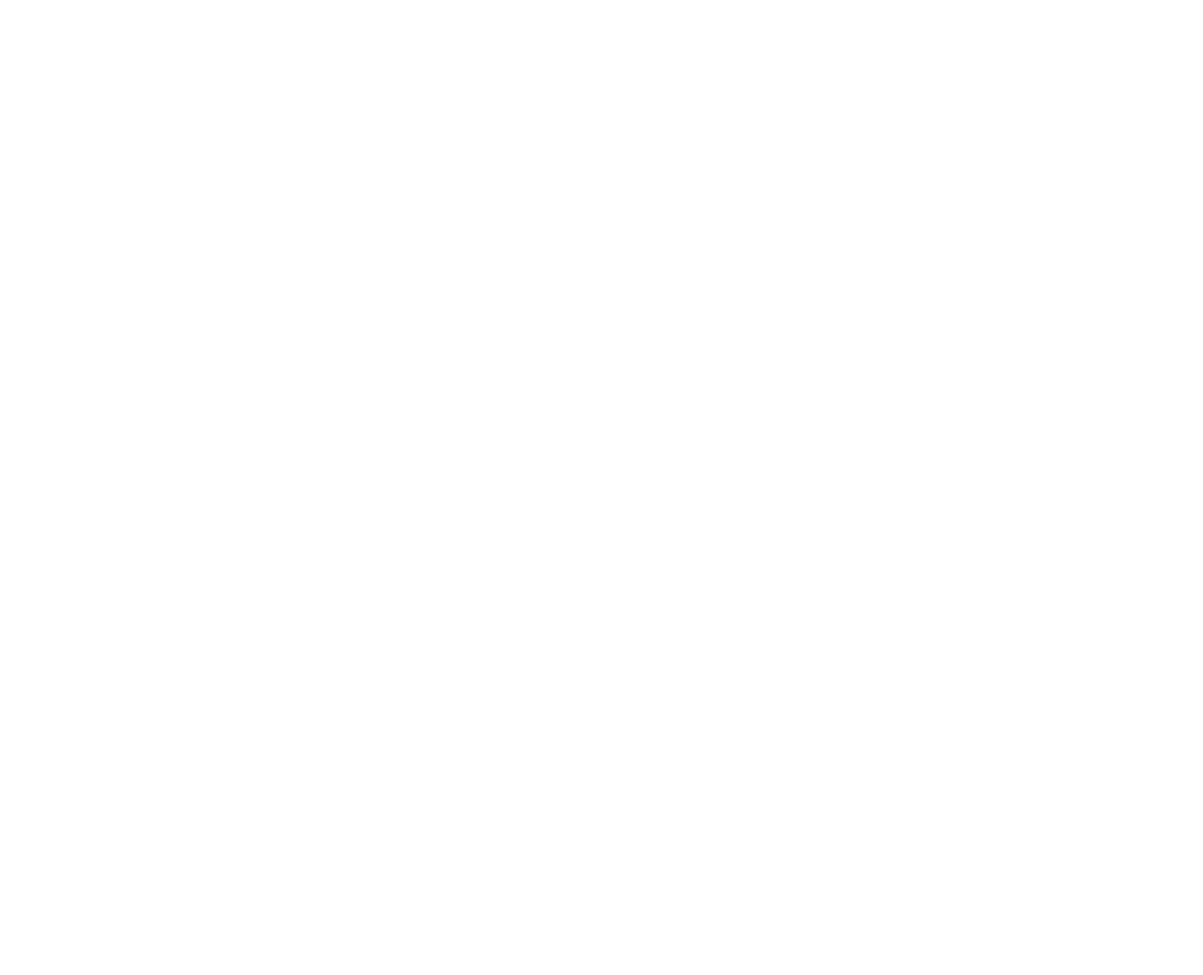
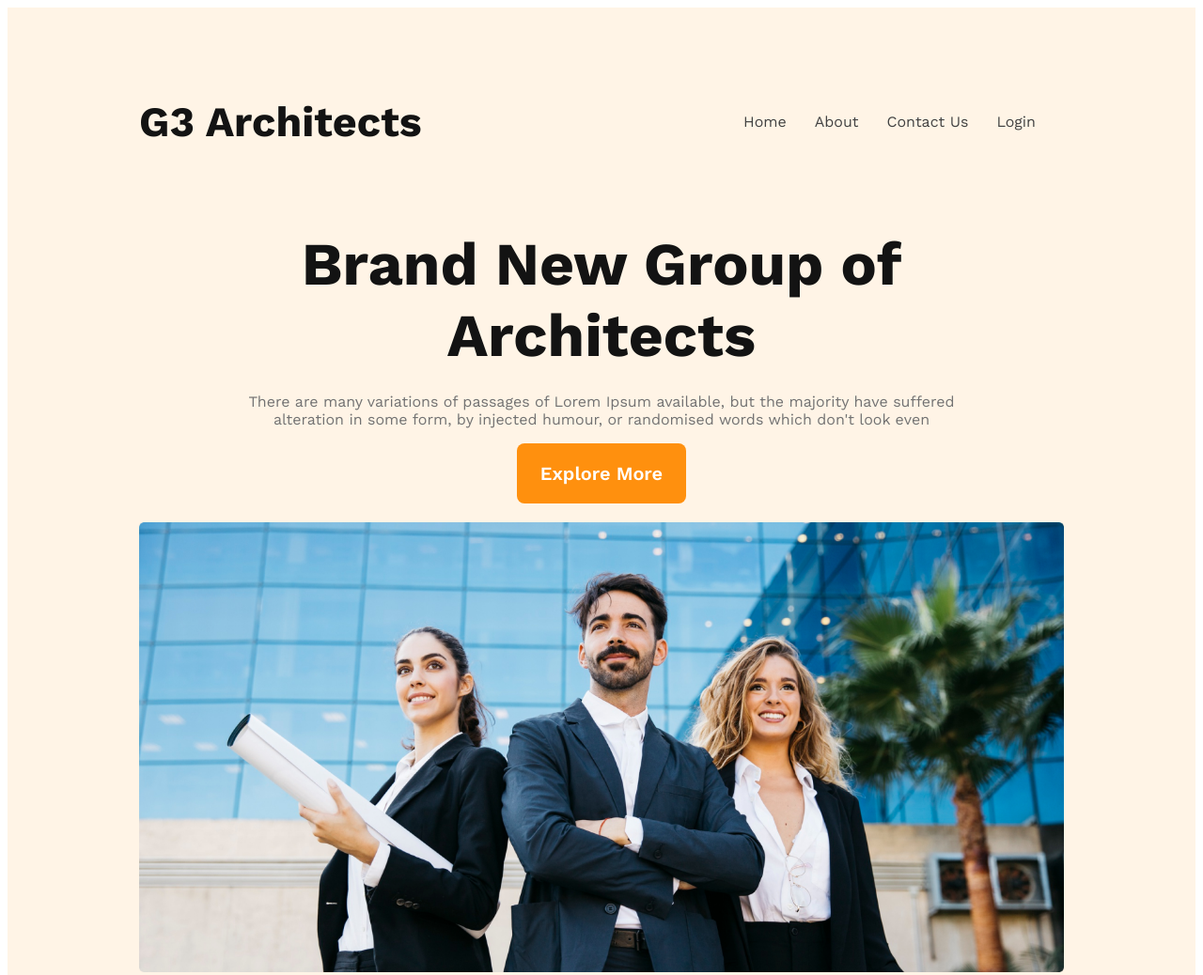
Before and after one commit to arnabgithub428/G3-architects, a plain HTML site: page index.html in a window 1280 px wide. Shown: the top 1038 px of the page at 94% size. Before the commit the page ends 800 px from the top, so only its background shows below. Drawn offline with nearby package versions, Linux system fonts and the light colour scheme.

Commit message:
header section completed

```diff
--- a/index.html
+++ b/index.html
@@ -8,6 +8,39 @@
     <link rel="stylesheet" href="style.css">
 </head>
 <body>
+    <header>
+        <nav>
+            <h3 class="nav-title">G3 Architects</h3>
+            <ul>
+                <li><a href="">Home</a></li>
+                <li><a href="">About</a></li>
+                <li><a href="">Contact Us</a></li>
+                <li><a href="">Login</a></li>
+            </ul>
+        </nav>
+        <div class="banner">
+            <div class="banner-content">
+                <h1 class="banner-title">Brand New Group of Architects</h1>
+            <p class="banner-description">There are many variations of passages of Lorem Ipsum available, but the majority have suffered alteration in some form, by injected humour, or randomised words which don't look even</p>
+            <button class="btn-primary">Explore More</button>
+            </div>
+            <img class="banner-img" src="images/banner.png" alt="">
+        </div>
+    </header>
+    <main>
+        <!-- feature section -->
+        <section>
+            <div>
 
+            </div>
+            <div>
+
+            </div>
+        </section>
+
+    </main>
+    <footer>
+
+    </footer>
 </body>
 </html>
--- a/style.css
+++ b/style.css
@@ -0,0 +1,92 @@
+/* work sans font from google */
+@import url("https://fonts.googleapis.com/css2?family=Inter:wght@400;500;600;700;800;900&family=Merriweather:ital,wght@0,300;0,400;0,700;0,900;1,300;1,700&family=Open+Sans:wght@300;400;700;800&family=Work+Sans:wght@400;600;700&display=swap");
+
+* {
+  font-family: "Inter", sans-serif;
+  font-family: "Merriweather", serif;
+  font-family: "Open Sans", sans-serif;
+  font-family: "Work Sans", sans-serif;
+}
+header {
+  background: rgba(255, 144, 14, 0.1);
+  padding: 50px 140px;
+}
+
+/* button style */
+
+.btn-primary {
+  border-radius: 8px;
+  background: #ff900e;
+  padding: 20px 25px;
+  color: #FFF;
+  font-size: 1.25rem;
+  cursor: pointer;
+  border: 0;
+  font-weight: 600;
+}
+nav {
+  display: flex;
+  justify-content: space-between;
+  align-items: center;
+}
+.nav-title {
+  font-size: 2.8rem;
+  font-weight: 700;
+  color: #131313;
+}
+nav > ul {
+  display: flex;
+}
+nav > ul > li {
+  list-style: none;
+  margin-right: 30px;
+  font-weight: 500;
+  font-size: 1rem;
+}
+nav li a {
+  text-decoration: none;
+  color: #424242;
+}
+
+/* banner style */
+
+.banner-content {
+  max-width: 800px;
+  text-align: center;
+  margin: 0 auto;
+}
+.banner-title {
+  font-size: 4rem;
+  font-weight: 700;
+  color: #131313;
+}
+.banner-description {
+    margin-top: -20px;
+  color: #727272;
+}
+.banner-img{
+    margin-top: 20px;
+    width: 100%;
+}
+
+/* respomsive media queries */
+/* for mobile devices */
+@media screen and (max-width: 576px) {
+    header {
+        padding: 20px;
+    }
+    nav {
+        flex-direction: column;
+    }
+}
+
+/* for tablet or medium devices */
+
+@media screen and (min-width: 567px) and (max-width: 960px){
+    header{
+        padding: 50px;
+    }
+    nav {
+        flex-direction: column;
+    }
+}
```
